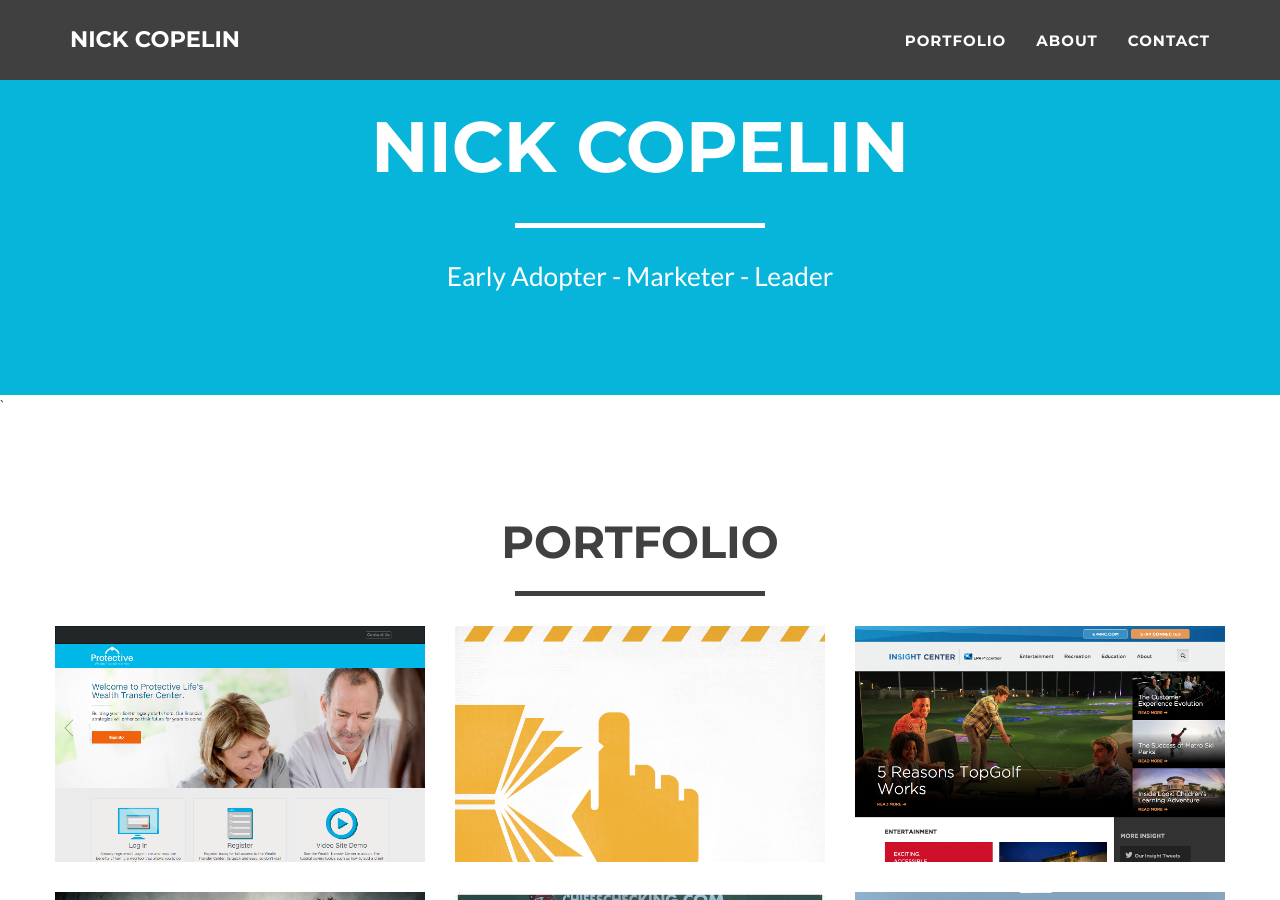
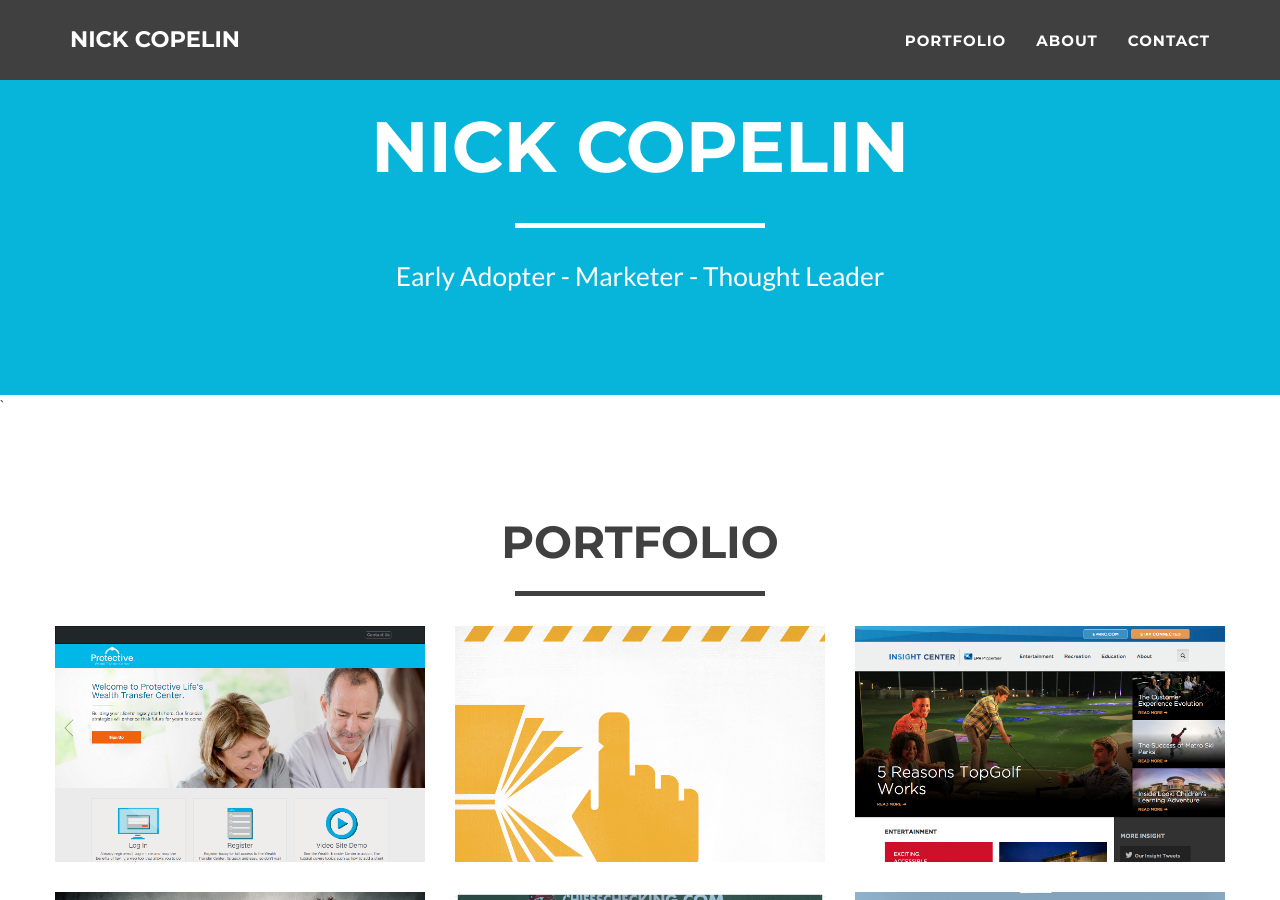
Before and after one commit to NickCopelin/NickCopelin.github.io, a Jekyll site: the page built from index.html, in a window 1280 px wide and 900 px high, scrolled down 425 px. Built offline with Jekyll 4.4.1, drawn with Linux system fonts in a browser that asks for light colours; nearby versions of some CDN libraries; library files that are not in the unit come from our copies.

Commit message:
header changes

```diff
--- a/_includes/header.html
+++ b/_includes/header.html
@@ -43,7 +43,7 @@
                     <div class="intro-text">
                         <span class="name">{{ site.title }}</span>
                         <hr class="star-light">
-                        <span class="skills">Early Adopter - Marketer - Leader</span>
+                        <span class="skills">Early Adopter - Marketer - Thought Leader</span>
                     </div>
                 </div>
             </div>
```
